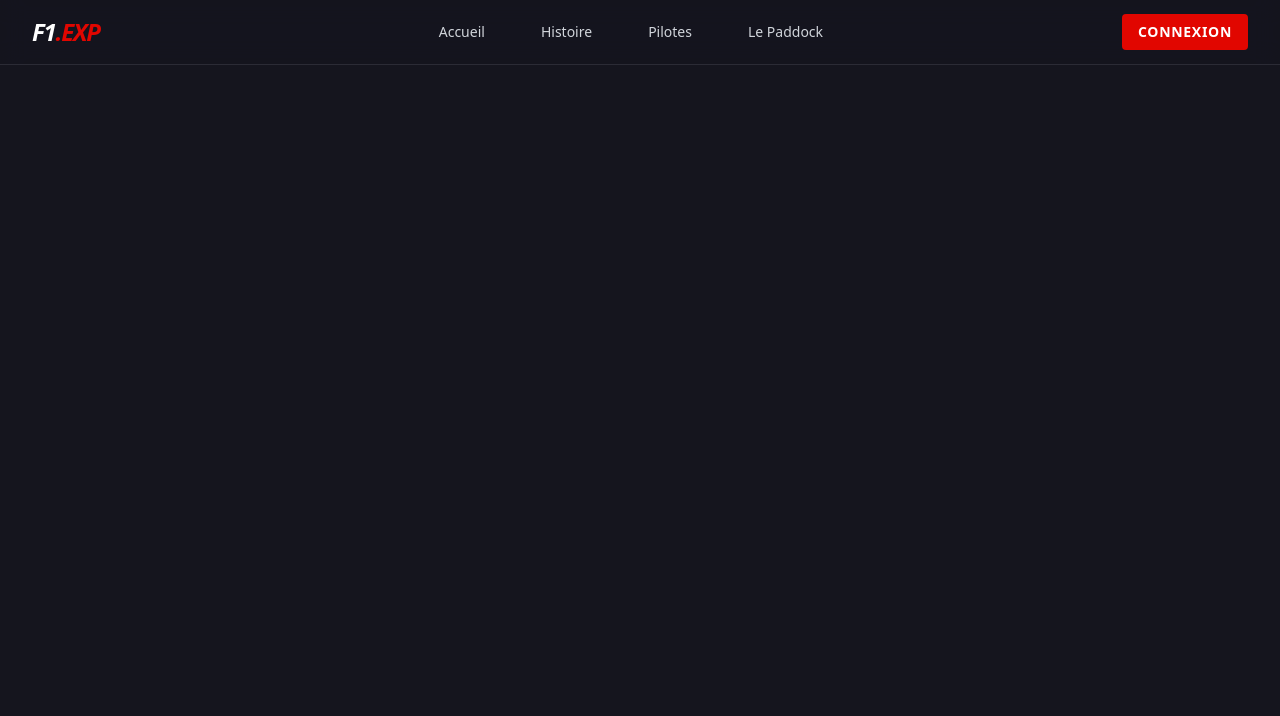
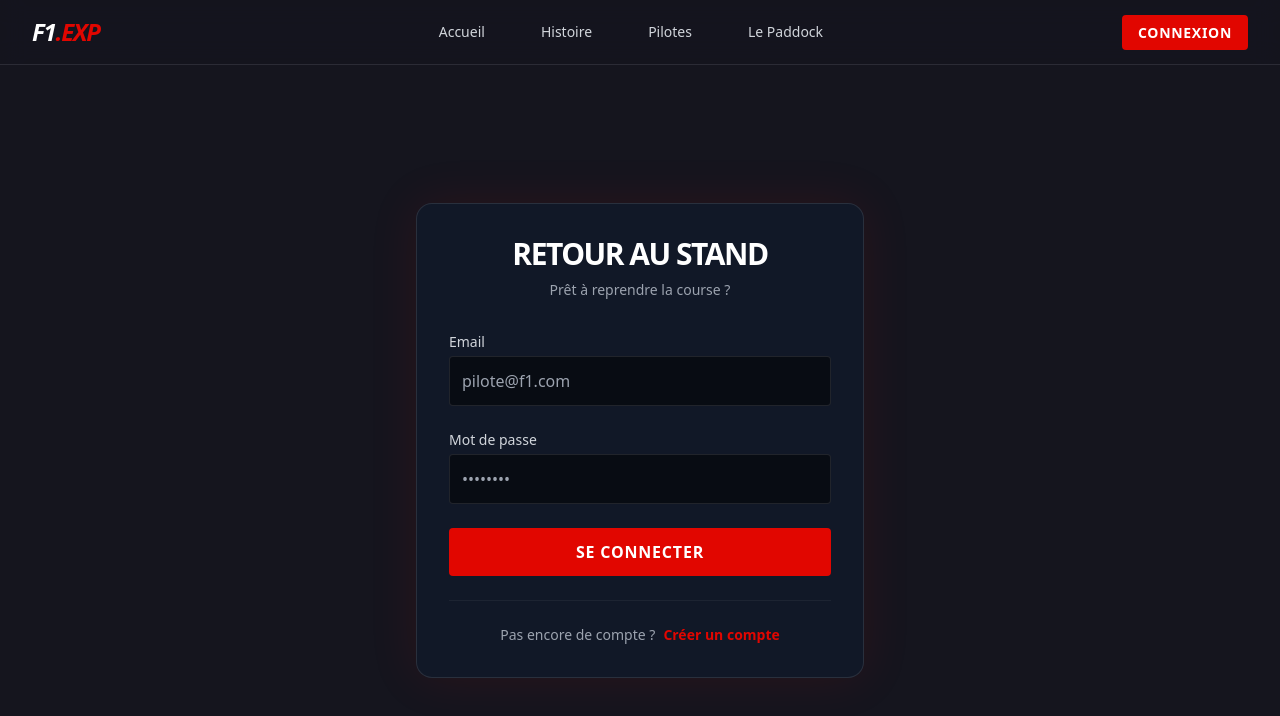
Before and after one commit to h-barral/f1-experience, a React (Vite) app in the folder client/: page /auth in a window 1280 px wide. Shown: the top 716 px of the page. Built offline with nearby package versions, Linux system fonts and the light colour scheme.

Commit message:
Feat: Création UI page Authentification (Login/Register)

```diff
--- a/client/src/App.jsx
+++ b/client/src/App.jsx
@@ -5,6 +5,7 @@ import Drivers from './pages/Drivers';
 import DriverDetail from './pages/DriverDetail';
 import History from './pages/History';
 import Home from './pages/Home'; // <--- On importe notre nouvelle Home
+import Auth from './pages/Auth';
 
 function App() {
   return (
@@ -18,6 +19,7 @@ function App() {
           <Route path="/drivers" element={<Drivers />} />
           <Route path="/drivers/:id" element={<DriverDetail />} />
           <Route path="/history" element={<History />} />
+          <Route path="/auth" element={<Auth />} />
         </Routes>
       </div>
     </Router>
--- a/client/src/components/Navbar.jsx
+++ b/client/src/components/Navbar.jsx
@@ -1,11 +1,10 @@
-import { Link } from 'react-router-dom';
+import { Link } from "react-router-dom";
 
 const Navbar = () => {
   return (
     <nav className="fixed top-0 w-full z-50 bg-f1-dark/80 backdrop-blur-md border-b border-white/10">
       <div className="max-w-7xl mx-auto px-4 sm:px-6 lg:px-8">
         <div className="flex items-center justify-between h-16">
-
           {/* LOGO */}
           <Link to="/" className="flex items-center gap-2 group">
             <span className="text-2xl font-bold italic tracking-tighter text-white group-hover:text-f1-red transition-colors">
@@ -25,9 +24,12 @@ const Navbar = () => {
 
           {/* BOUTON LOGIN (Droite) */}
           <div>
-            <button className="bg-f1-red hover:bg-red-700 text-white px-4 py-2 rounded text-sm font-bold uppercase tracking-wider transition-all transform hover:scale-105">
+            <Link
+              to="/auth"
+              className="bg-f1-red hover:bg-red-700 text-white px-4 py-2 rounded text-sm font-bold uppercase tracking-wider transition-all transform hover:scale-105"
+            >
               Connexion
-            </button>
+            </Link>
           </div>
         </div>
       </div>
--- /dev/null
+++ b/client/src/pages/Auth.jsx
@@ -0,0 +1,98 @@
+// ===========================================================================
+// SECTION 1 : IMPORTS
+// ===========================================================================
+import { useState } from 'react';
+import { motion } from 'framer-motion';
+import { Link } from 'react-router-dom';
+
+const Auth = () => {
+  // État pour savoir si on affiche le formulaire "Connexion" ou "Inscription"
+  const [isLogin, setIsLogin] = useState(true);
+
+  return (
+    // ===========================================================================
+    // SECTION 2 : CONTAINER PRINCIPAL (Fond sombre centré)
+    // ===========================================================================
+    <div className="min-h-screen pt-20 flex items-center justify-center bg-f1-dark px-4">
+
+      {/* Carte du formulaire */}
+      <motion.div
+        initial={{ opacity: 0, scale: 0.9 }}
+        animate={{ opacity: 1, scale: 1 }}
+        className="bg-gray-900 p-8 rounded-2xl border border-white/10 w-full max-w-md shadow-[0_0_50px_rgba(225,6,0,0.1)]"
+      >
+
+        {/* TITRE ET BASCULE */}
+        <div className="text-center mb-8">
+          <h2 className="text-3xl font-bold text-white mb-2 uppercase tracking-tighter">
+            {isLogin ? 'Retour au Stand' : 'Rejoindre le Paddock'}
+          </h2>
+          <p className="text-gray-400 text-sm">
+            {isLogin ? 'Prêt à reprendre la course ?' : 'Créez votre profil pilote.'}
+          </p>
+        </div>
+
+        {/* ===========================================================================
+            SECTION 3 : LE FORMULAIRE
+            =========================================================================== */}
+        <form className="space-y-6">
+
+          {/* Champ : Nom d'utilisateur (Seulement si Inscription) */}
+          {!isLogin && (
+            <motion.div initial={{ height: 0, opacity: 0 }} animate={{ height: 'auto', opacity: 1 }}>
+              <label className="block text-sm font-medium text-gray-300 mb-1">Pseudo</label>
+              <input
+                type="text"
+                className="w-full bg-black/50 border border-white/10 rounded p-3 text-white focus:border-f1-red focus:outline-none transition-colors"
+                placeholder="MadMax33"
+              />
+            </motion.div>
+          )}
+
+          {/* Champ : Email */}
+          <div>
+            <label className="block text-sm font-medium text-gray-300 mb-1">Email</label>
+            <input
+              type="email"
+              className="w-full bg-black/50 border border-white/10 rounded p-3 text-white focus:border-f1-red focus:outline-none transition-colors"
+              placeholder="pilote@f1.com"
+            />
+          </div>
+
+          {/* Champ : Mot de passe */}
+          <div>
+            <label className="block text-sm font-medium text-gray-300 mb-1">Mot de passe</label>
+            <input
+              type="password"
+              className="w-full bg-black/50 border border-white/10 rounded p-3 text-white focus:border-f1-red focus:outline-none transition-colors"
+              placeholder="••••••••"
+            />
+          </div>
+
+          {/* BOUTON D'ACTION */}
+          <button className="w-full bg-f1-red hover:bg-red-700 text-white font-bold py-3 rounded uppercase tracking-wider transition-colors">
+            {isLogin ? 'Se Connecter' : "S'inscrire"}
+          </button>
+        </form>
+
+        {/* ===========================================================================
+            SECTION 4 : PIED DE PAGE (Switch Login/Register)
+            =========================================================================== */}
+        <div className="mt-6 text-center border-t border-white/5 pt-6">
+          <p className="text-gray-400 text-sm">
+            {isLogin ? "Pas encore de compte ?" : "Déjà membre ?"}
+            <button
+              onClick={() => setIsLogin(!isLogin)}
+              className="text-f1-red font-bold ml-2 hover:underline"
+            >
+              {isLogin ? "Créer un compte" : "Se connecter"}
+            </button>
+          </p>
+        </div>
+
+      </motion.div>
+    </div>
+  );
+};
+
+export default Auth;
```
